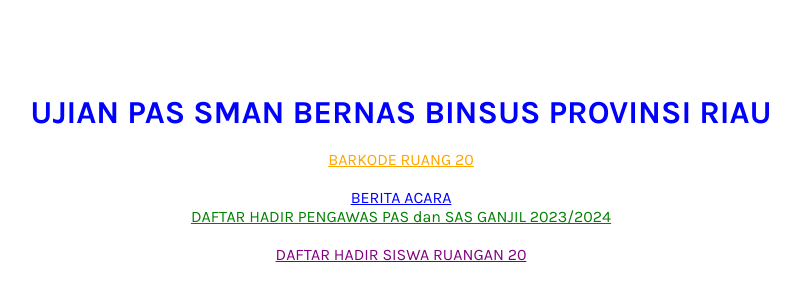
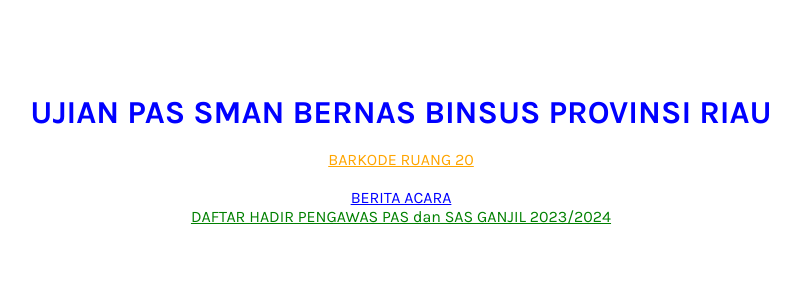
Before and after one commit to suheri99/WEBSITE5.19, a plain HTML site: page index.html in a window 1280 px wide. Shown: the part 152-452 px from the top of the page, without its empty margins (239-1039 px from the left). Drawn offline with Linux system fonts and the light colour scheme.

Commit message:
Update index.html

```diff
--- a/index.html
+++ b/index.html
@@ -36,12 +36,6 @@
     </a>
   </div>
 
-      <br>
-  <div style="text-align: center;">
-    <a href="https://script.google.com/macros/s/AKfycbxTTrywOrAq6xCjFAydWHVR1y4ON4cC0QChimyzUbV4zW3rc9rNlFgqOOiKg00Fh6Dq/exec" style="color: purple;">
-      DAFTAR HADIR SISWA RUANGAN 20
-    </a>
-  </div>
 
 </body>
 </html>
```
